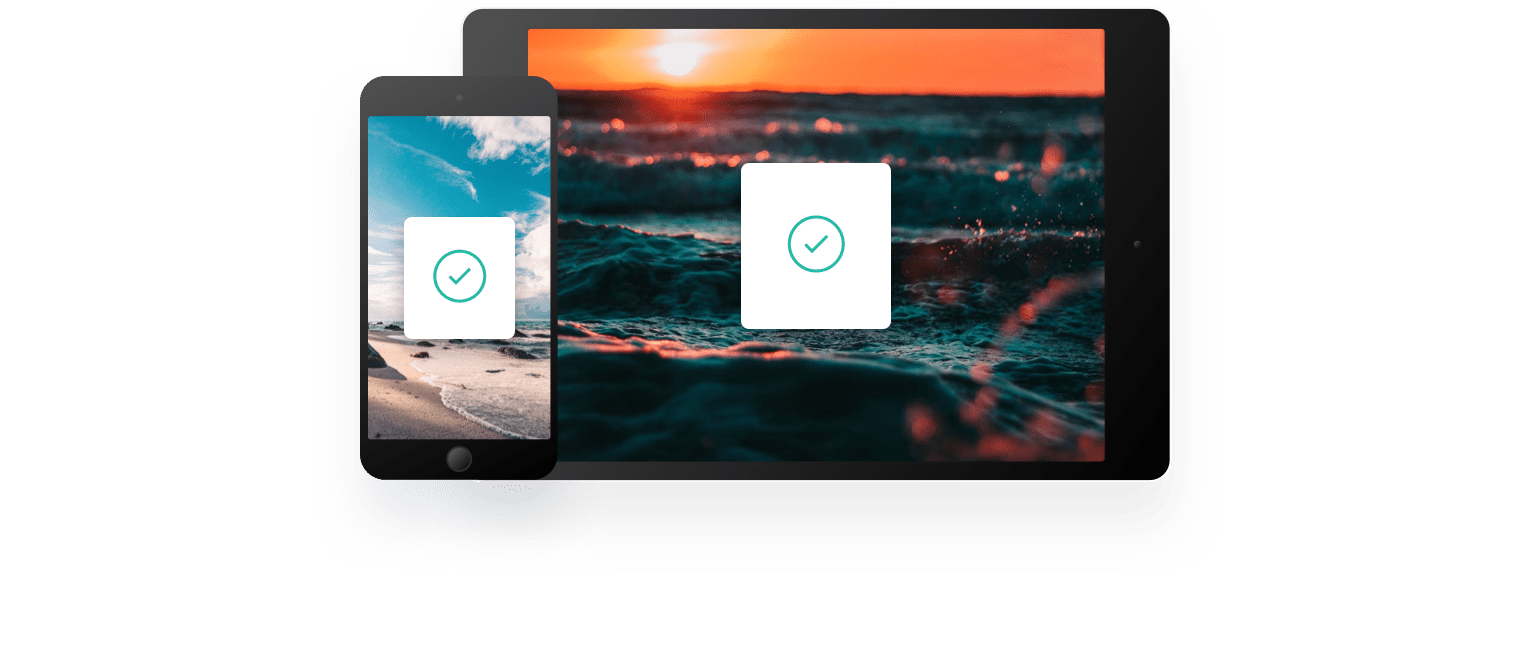
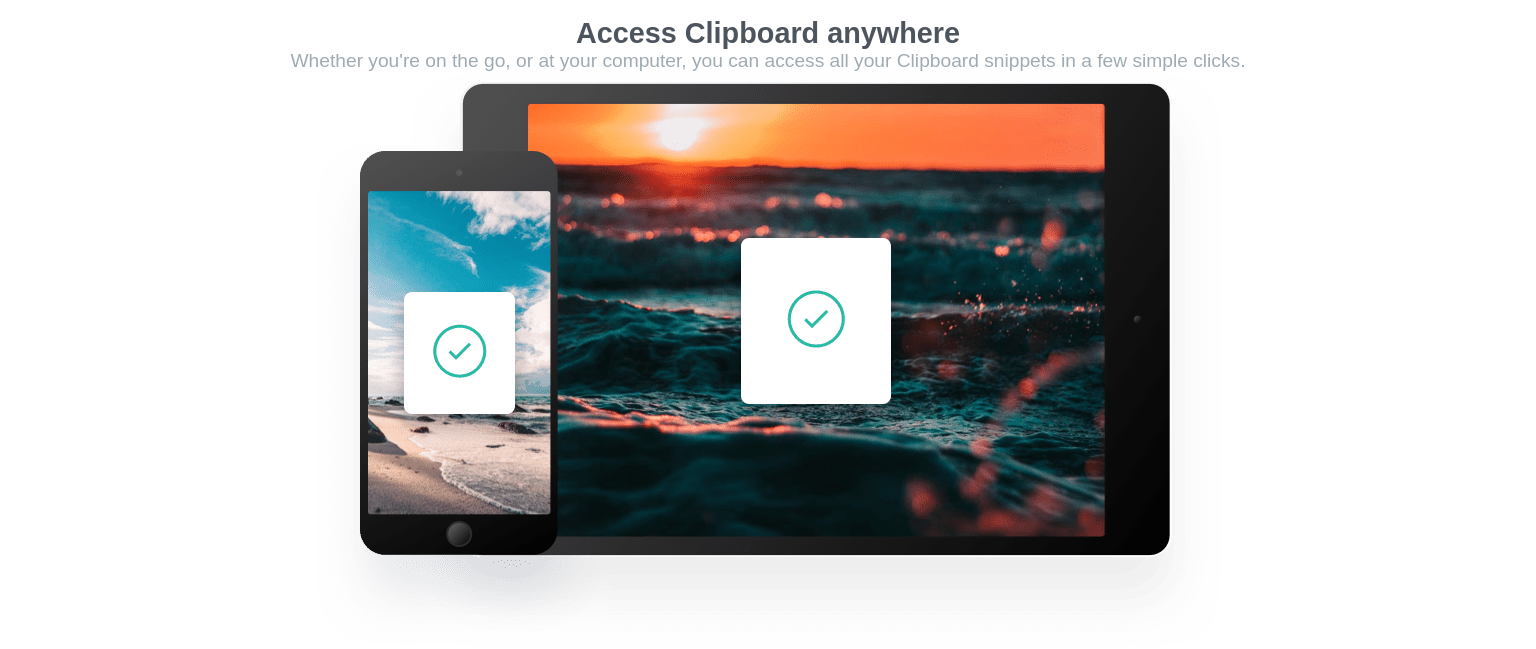
Before and after one commit to waynefox/clipboard-landing-page, a plain HTML site: page index.html in a window 1536 px wide. Shown: the part 1528-2177 px from the top of the page. Before the commit the page ends 2102 px from the top, so only its background shows below. Drawn offline with Linux system fonts and the light colour scheme; a script that the page names is missing; a web font is replaced by a local one.

Commit message:
fixed issue with larger screens and absolute image

```diff
--- a/scss/styles.scss
+++ b/scss/styles.scss
@@ -152,6 +152,7 @@ main {
       overflow: hidden;
       top: 0;
       left: -100px;
+      max-width: 800px;
     }
     &-content {
       padding-top: 0px;
@@ -170,3 +171,9 @@ main {
     padding-top: 75px;
   }
 }
+
+@media (min-width: 1500px) {
+  .access {
+    padding-top: 150px;
+  }
+}
```
Also changed, not shown: css/styles.css, 1 other file.
